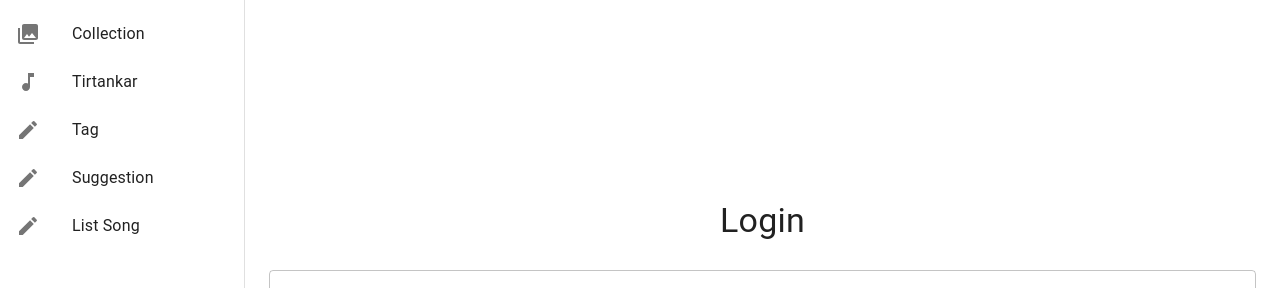
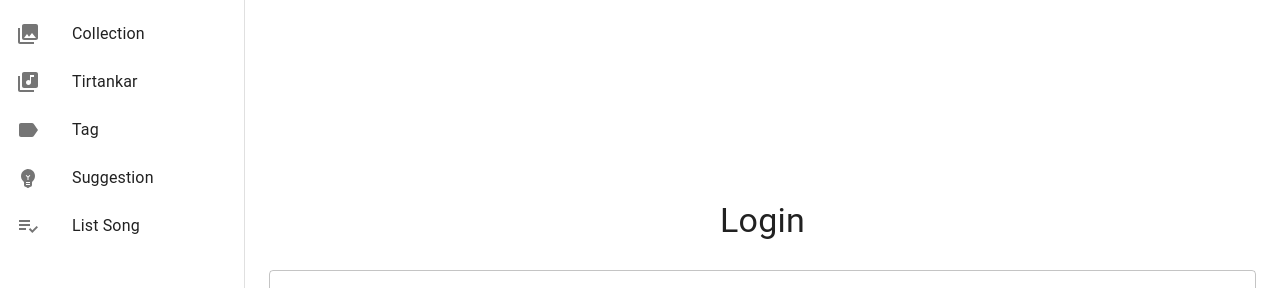
Before and after one commit to Smit-Zaveri/stavanform, a React (Create React App) app: page /login in a window 1280 px wide. Shown: the part 159-447 px from the top of the page. Built offline with nearby package versions, Linux system fonts and the light colour scheme; no server answers.

Commit message:
Refactor App.js to update navigation icons and paths

```diff
--- a/src/App.js
+++ b/src/App.js
@@ -1,40 +1,44 @@
-import React, { useState, useEffect } from "react";
 import {
+  AppBar,
   Box,
+  Button,
+  CircularProgress,
   CssBaseline,
+  Divider,
   Drawer,
-  AppBar,
-  Toolbar,
-  Typography,
   IconButton,
-  Button,
   List,
   ListItem,
   ListItemIcon,
   ListItemText,
+  Toolbar,
+  Typography,
+  useMediaQuery,
   useTheme,
-  useMediaQuery,
-  Divider,
-  CircularProgress,
 } from "@mui/material";
+import React, { useEffect, useState } from "react";
 
-import { auth } from "./firebase";  // Import Firebase auth
 import { onAuthStateChanged } from "firebase/auth";
+import { auth } from "./firebase"; // Import Firebase auth
 
+import CollectionsIcon from '@mui/icons-material/Collections';
 import EditIcon from '@mui/icons-material/Edit';
+import EmojiObjectsIcon from '@mui/icons-material/EmojiObjects';
+import LabelIcon from '@mui/icons-material/Label';
+import LibraryMusicIcon from '@mui/icons-material/LibraryMusic';
+import MenuIcon from "@mui/icons-material/Menu";
 import MusicNoteIcon from '@mui/icons-material/MusicNote';
-import CollectionsIcon from '@mui/icons-material/Collections';
-import MenuIcon from "@mui/icons-material/Menu";
-import { BrowserRouter as Router, Routes, Route, useNavigate, useLocation } from 'react-router-dom';
+import PlaylistAddCheckIcon from '@mui/icons-material/PlaylistAddCheck';
+import { Route, BrowserRouter as Router, Routes, useLocation, useNavigate } from 'react-router-dom';
 
-import Form from "./Form";
-import Tag from "./Tag";
 import ArtistForm from "./ArtistForm";
 import CollectionForm from "./CollectionForm";
+import Form from "./Form";
 import SongList from "./ListSong.js";
+import Login from "./Login.js";
+import SuggestionForm from "./Suggestion.js";
+import Tag from "./Tag";
 import Tirthankar from "./Tirthankar.js";
-import SuggestionForm from "./Suggestion.js";
-import Login from "./Login.js";
 
 const drawerWidth = 245;
 
@@ -76,12 +80,12 @@ const App = () => {
 
   const navItems = [
     { label: "Form", icon: <EditIcon />, path: "/" }, // Form - Editing icon
-    { label: "Artist Form", icon: <MusicNoteIcon />, path: "/artist-form" },
-    { label: "Collection", icon: <CollectionsIcon />, path: "/collection" },
-    { label: "Tirtankar", icon: <MusicNoteIcon />, path: "/tirtankar" },
-    { label: "Tag", icon: <EditIcon />, path: "/tag" },
-    { label: "Suggestion", icon: <EditIcon />, path: "/suggestion" },
-    { label: "List Song", icon: <EditIcon />, path: "/list-song" },
+    { label: "Artist Form", icon: <MusicNoteIcon />, path: "/artist-form" }, // Music-related form
+    { label: "Collection", icon: <CollectionsIcon />, path: "/collection" }, // Collections icon
+    { label: "Tirtankar", icon: <LibraryMusicIcon />, path: "/tirtankar" }, // Sacred music collection
+    { label: "Tag", icon: <LabelIcon />, path: "/tag" }, // Tagging
+    { label: "Suggestion", icon: <EmojiObjectsIcon />, path: "/suggestion" }, // Suggestions
+    { label: "List Song", icon: <PlaylistAddCheckIcon />, path: "/list-song" }, // Playlist for song listing
   ];
 
   const handleDrawerToggle = () => {
```
